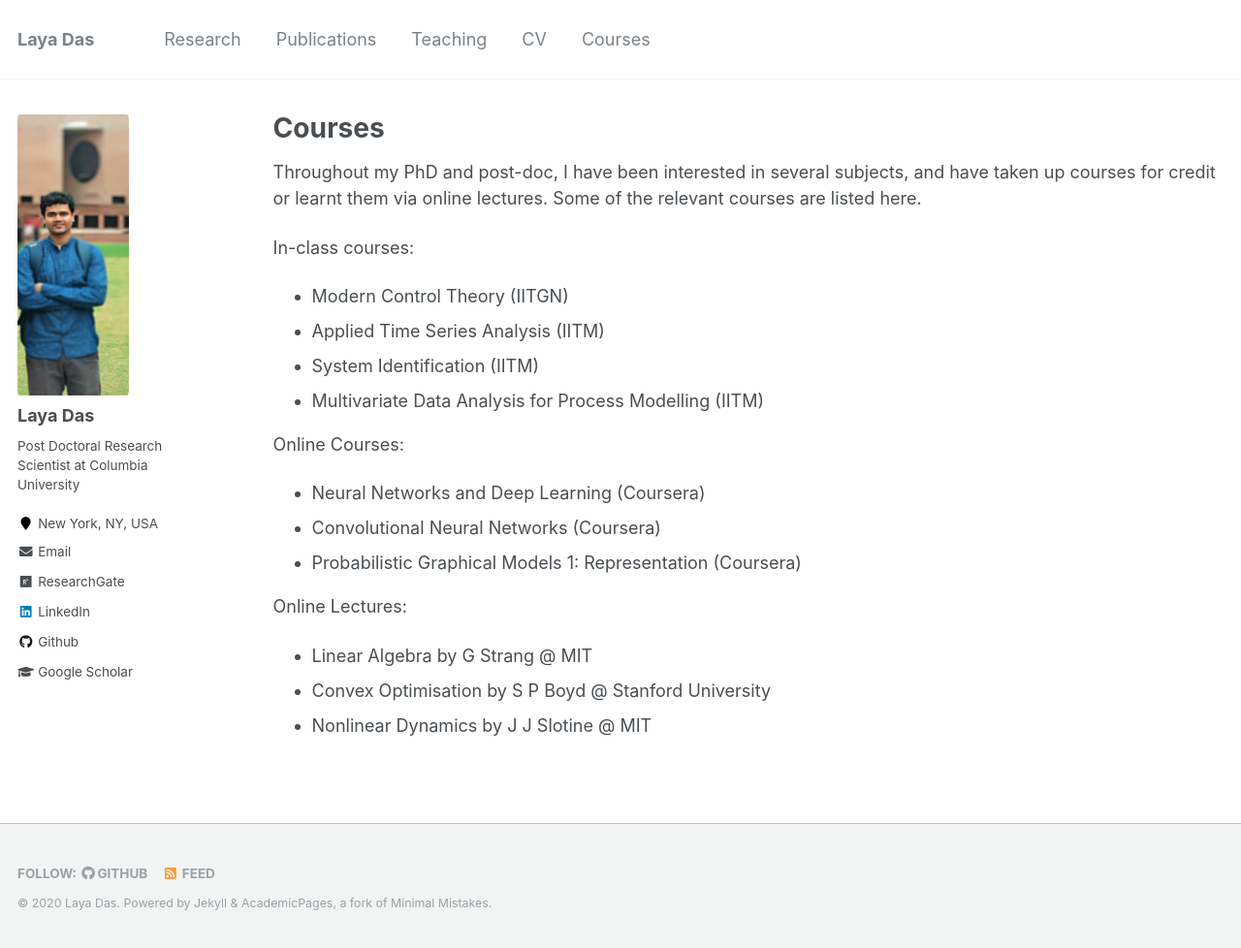
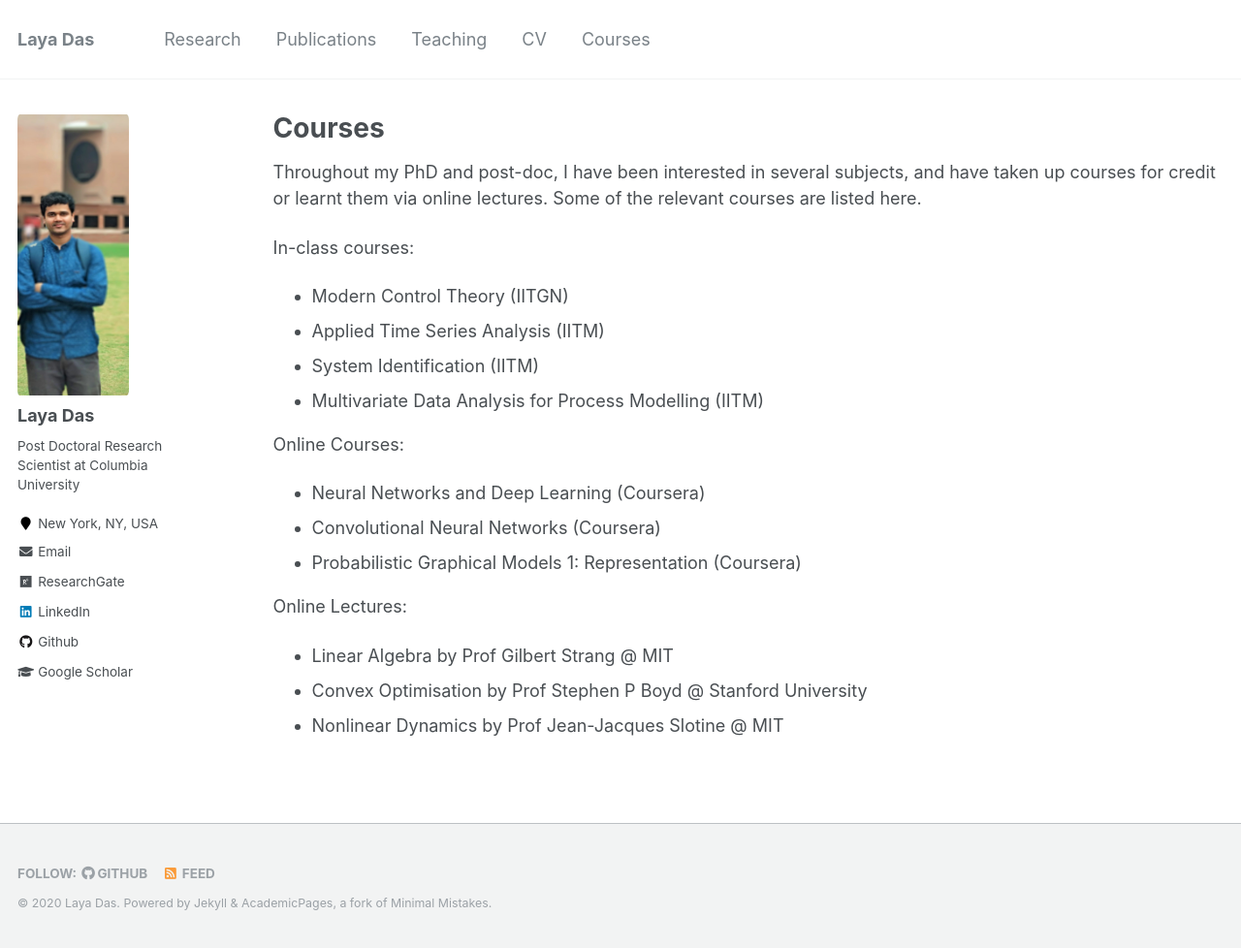
Before and after one commit to layadas/layadas.github.io, a Jekyll site: the page built from _pages/courses.md, in a window 1280 px wide and 978 px high. Shown: the whole window at 97% size. Built offline with Jekyll 4.4.1, drawn with Linux system fonts in a browser that asks for light colours.

Commit message:
Update courses.md

```diff
--- a/_pages/courses.md
+++ b/_pages/courses.md
@@ -20,6 +20,6 @@ Online Courses:
 - Probabilistic Graphical Models 1: Representation (Coursera)
 
 Online Lectures:
-- Linear Algebra by G Strang @ MIT
-- Convex Optimisation by S P Boyd @ Stanford University
-- Nonlinear Dynamics by J J Slotine @ MIT
+- Linear Algebra by Prof Gilbert Strang @ MIT
+- Convex Optimisation by Prof Stephen P Boyd @ Stanford University
+- Nonlinear Dynamics by Prof Jean-Jacques Slotine @ MIT
```
